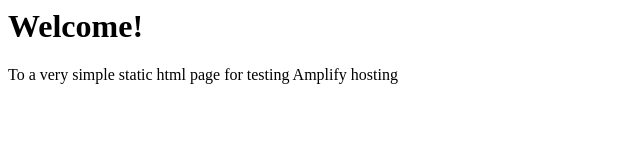
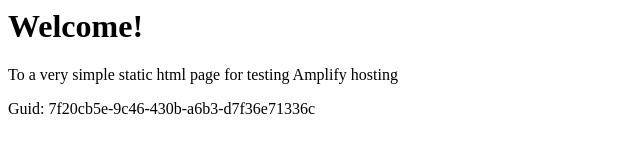
Before and after one commit to aws-aemilia-iad/Github-PR-Commit-Integration-Test-DoNotTouch-GithubWebhookPreviewCanaryTest-v1-prod-us-east-1, a website: page src/index.html in a window 1280 px wide. Shown: the whole page, without its empty margins (0-640 px from the left). Drawn offline with Linux system fonts and the light colour scheme.

Commit message:
commit from integ tests

```diff
--- a/src/index.html
+++ b/src/index.html
@@ -1,3 +1,5 @@
+
+
 <html lang="en">
 
 <head>
@@ -10,6 +12,6 @@
 <body>
     <h1>Welcome!</h1>
     <p>To a very simple static html page for testing Amplify hosting</p>
-</body>
+    <p>Guid: 7f20cb5e-9c46-430b-a6b3-d7f36e71336c</p></body>
 
 </html>
```
